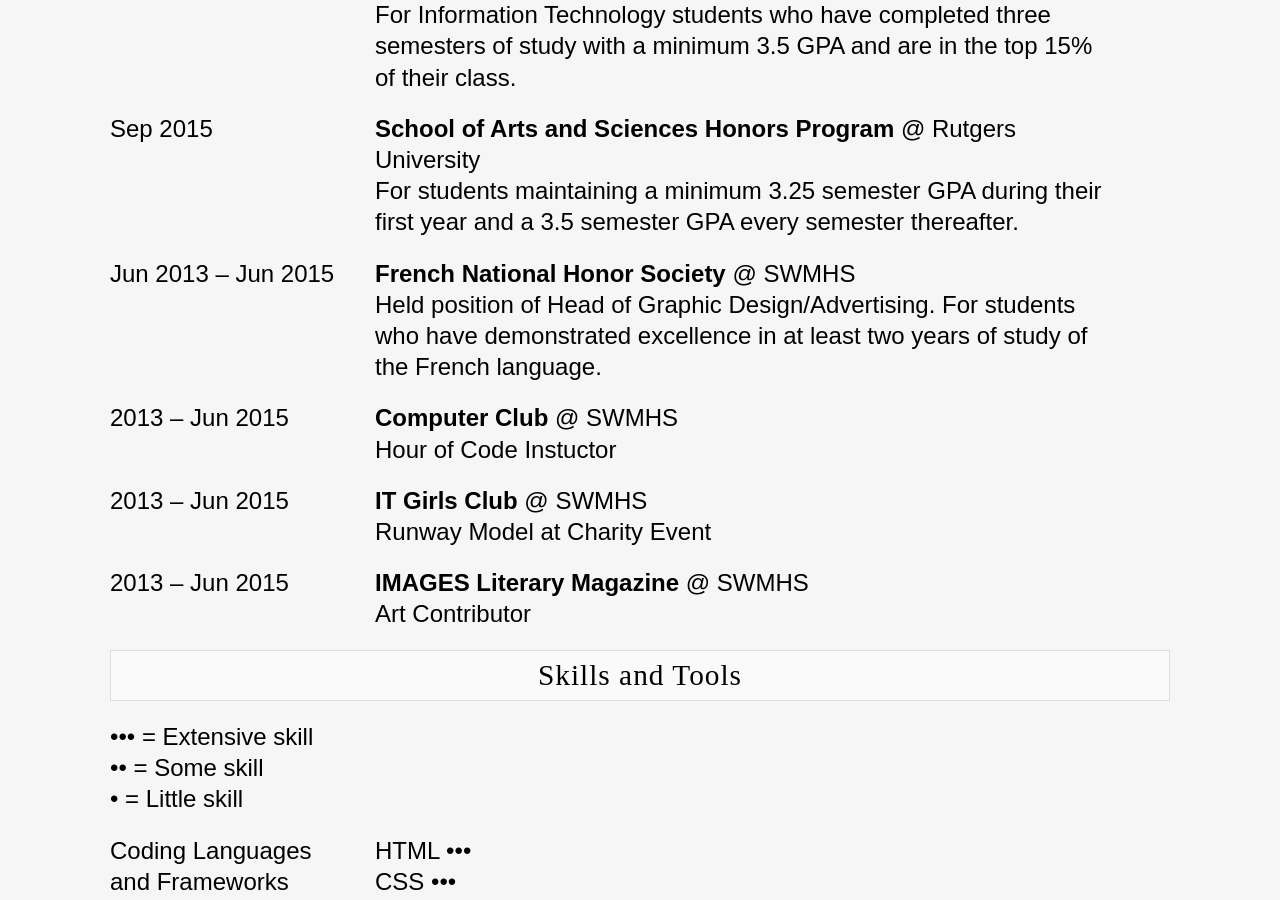
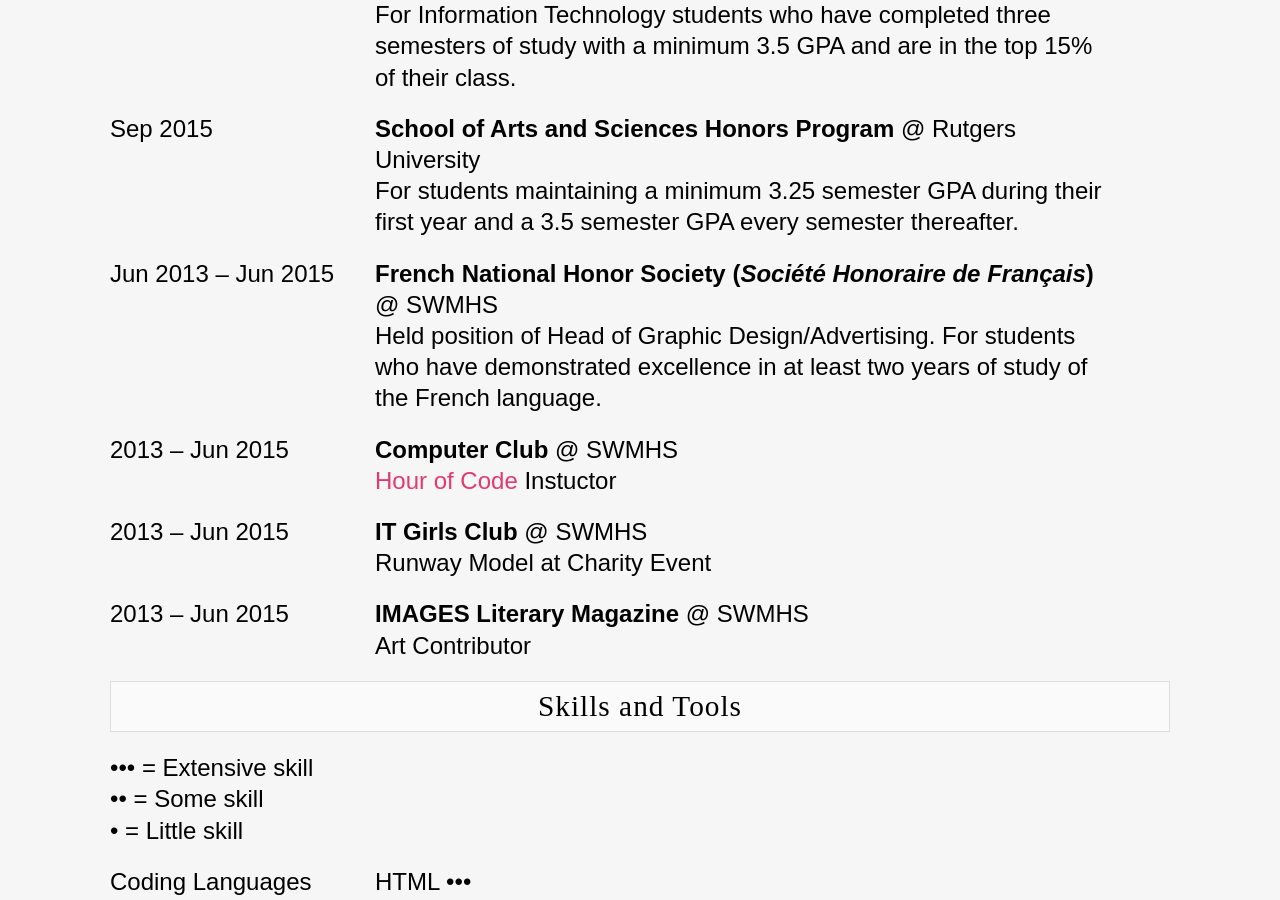
Before and after one commit to liz-lorena/2020, a Jekyll site: the page built from cv/index.html, in a window 1280 px wide and 900 px high, scrolled down 4944 px. Built offline with Jekyll 4.4.1, drawn with Linux system fonts in a browser that asks for light colours.

Commit message:
Update index.html

```diff
--- a/cv/index.html
+++ b/cv/index.html
@@ -276,14 +276,14 @@
 
 	<div class="columnOne"><p>Jun 2013 – Jun 2015</p></div>
 		<div class="columnTwo"><p>
-			<strong>French National Honor Society</strong> @ SWMHS
+			<strong>French National Honor Society (<em>Société Honoraire de Français</em>)</strong> @ SWMHS
 			<br> Held position of Head of Graphic Design/Advertising. For students who have demonstrated excellence in at least two years of study of the French language.
 		</p></div>
 
 	<div class="columnOne"><p>2013 – Jun 2015</p></div>
 		<div class="columnTwo"><p>
 			<strong>Computer Club</strong> @ SWMHS
-			<br> Hour of Code Instuctor
+			<br> <a href="https://hourofcode.com/us" target="_blank" rel="nofollow">Hour of Code</a> Instuctor
 		</p></div>
 
 	<div class="columnOne"><p>2013 – Jun 2015</p></div>
```
